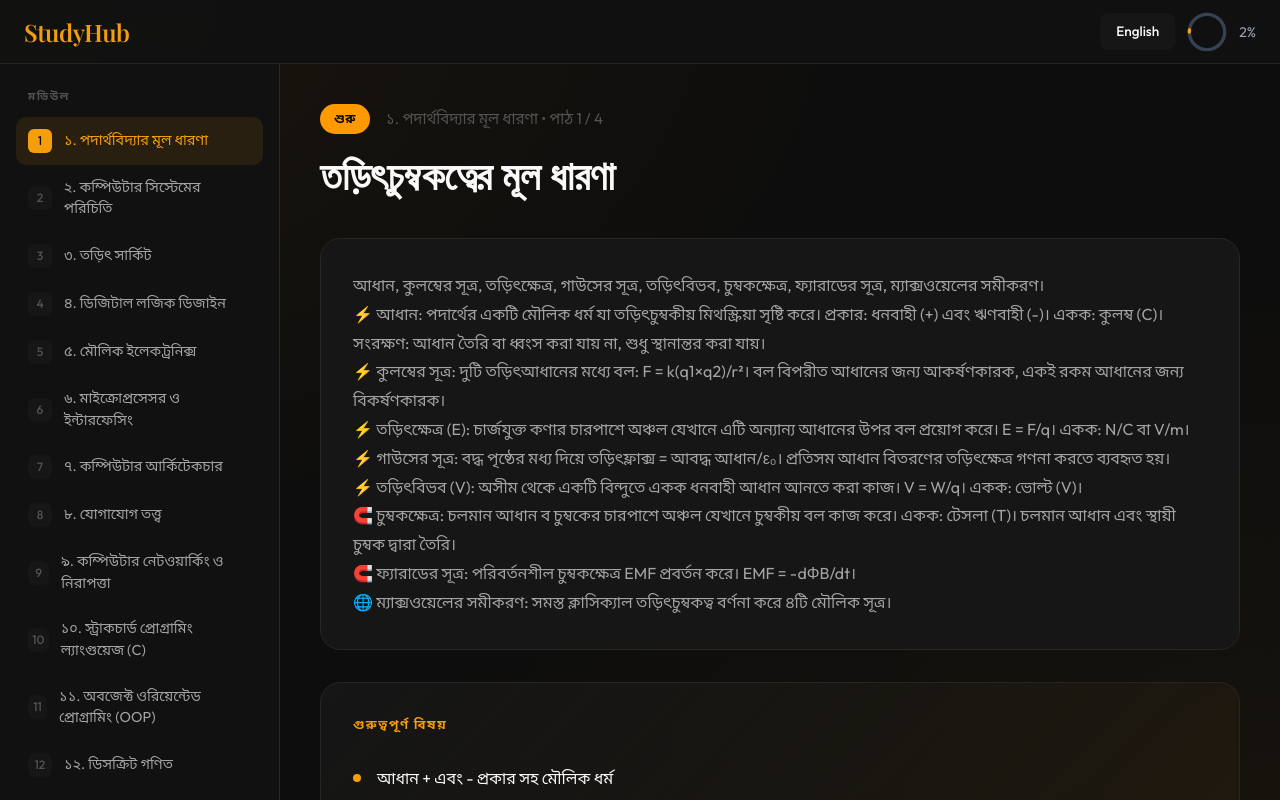
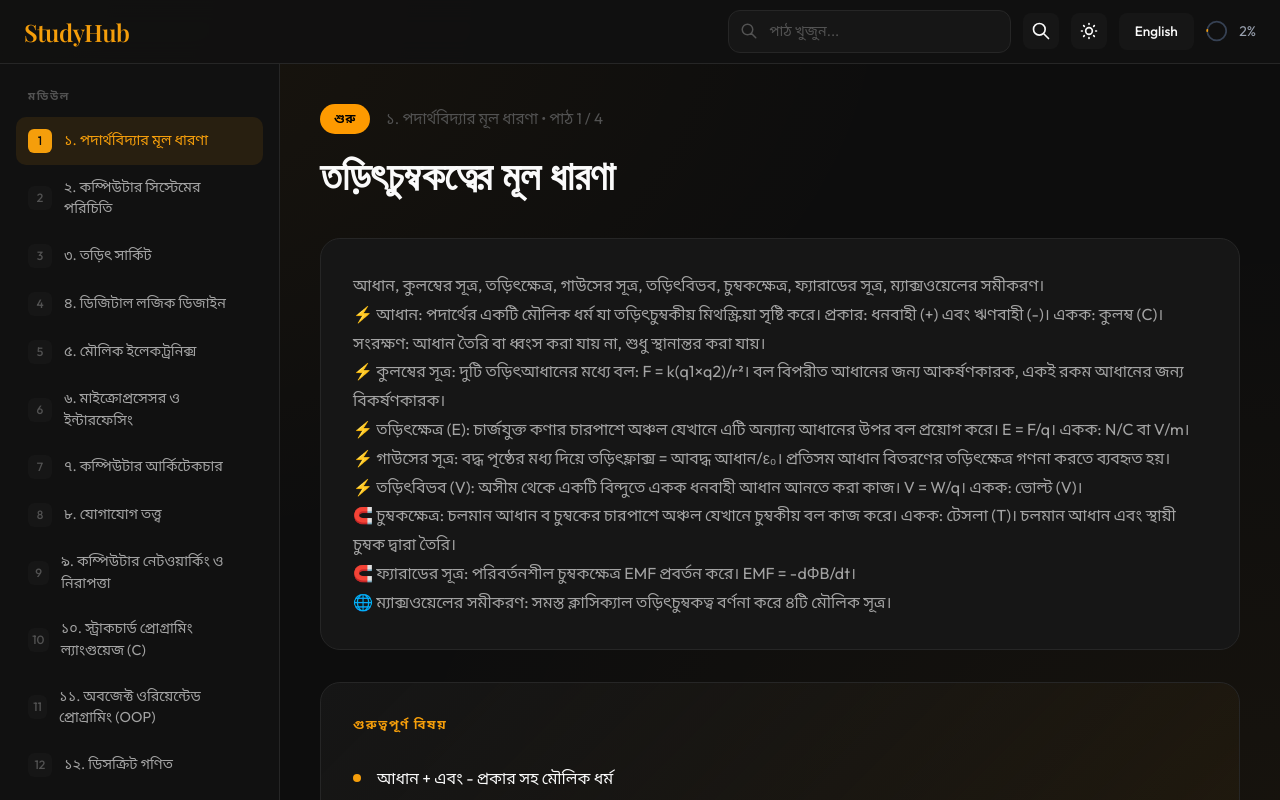
Before and after one commit to RuhulAminDSi/study-hub, a React (Vite) app in the folder study-app/: page / in a window 1280 px wide. Shown: the top 800 px of the page. Built offline with nearby package versions, Linux system fonts and the light colour scheme.

Commit message:
Add dark/light theme toggle and global search with Bengali support

```diff
--- a/study-app/src/App.tsx
+++ b/study-app/src/App.tsx
@@ -32,6 +32,10 @@ const translations = {
     copy: "Copy",
     copied: "Copied!",
     progress: "Progress",
+    search: "Search lessons...",
+    darkMode: "Dark",
+    lightMode: "Light",
+    noResults: "No results found",
   },
   bn: {
     modules: "মডিউল",
@@ -43,6 +47,10 @@ const translations = {
     copy: "কপি",
     copied: "কপি হয়েছে!",
     progress: "অগ্রগতি",
+    search: "পাঠ খুজুন...",
+    darkMode: "ডার্ক",
+    lightMode: "লাইট",
+    noResults: "কোনো ফলাফল পাওয়া যায়নি",
   }
 }
 
@@ -843,6 +851,21 @@ function App() {
   const [currentLesson, setCurrentLesson] = useState(0)
   const [sidebarOpen, setSidebarOpen] = useState(false)
   const [language, setLanguage] = useState<'en' | 'bn'>('bn')
+  const [theme, setTheme] = useState<'dark' | 'light'>('dark')
+  const [searchQuery, setSearchQuery] = useState('')
+  const [showSearch, setShowSearch] = useState(false)
+
+  const searchResults = searchQuery.length >= 2 ? modules.flatMap(m =>
+    m.lessons.filter(l =>
+      (language === 'bn' && l.titleBn ? l.titleBn : l.title).toLowerCase().includes(searchQuery.toLowerCase()) ||
+      (language === 'bn' && l.contentBn ? l.contentBn : l.content).toLowerCase().includes(searchQuery.toLowerCase())
+    ).map(l => ({
+      ...l,
+      moduleTitle: language === 'bn' && m.titleBn ? m.titleBn : m.title,
+      moduleIndex: modules.indexOf(m),
+      lessonIndex: m.lessons.indexOf(l)
+    }))
+  ).slice(0, 10) : []
 
   const t = translations[language]
 
@@ -879,7 +902,7 @@ function App() {
   }
 
   return (
-    <div className={`min-h-screen ${language === 'bn' ? 'bengali' : ''}`}>
+    <div className={`min-h-screen ${language === 'bn' ? 'bengali' : ''} ${theme === 'light' ? 'light-theme' : ''}`}>
       <div className="app-bg" />
 
       {/* Navbar */}
@@ -893,7 +916,58 @@ function App() {
           </svg>
         </button>
         <h1 className="navbar-brand">StudyHub</h1>
-        <div className="navbar-progress">
+        <div className="navbar-actions">
+          <div className="search-box">
+            <svg className="search-icon" fill="none" stroke="currentColor" viewBox="0 0 24 24">
+              <path strokeLinecap="round" strokeLinejoin="round" strokeWidth={2} d="M21 21l-6-6m2-5a7 7 0 11-14 0 7 7 0 0114 0z" />
+            </svg>
+            <input
+              type="text"
+              className="search-input"
+              placeholder={t.search}
+              value={searchQuery}
+              onChange={(e) => { setSearchQuery(e.target.value); setShowSearch(true); }}
+              onFocus={() => setShowSearch(true)}
+            />
+            {showSearch && searchQuery.length >= 2 && (
+              <div className="search-results">
+                {searchResults.length > 0 ? searchResults.map((result, i) => (
+                  <div
+                    key={i}
+                    className="search-result-item"
+                    onClick={() => { setCurrentModule(result.moduleIndex); setCurrentLesson(result.lessonIndex); setSearchQuery(''); setShowSearch(false); }}
+                  >
+                    <div className="search-result-title">{language === 'bn' && result.titleBn ? result.titleBn : result.title}</div>
+                    <div className="search-result-module">{result.moduleTitle}</div>
+                  </div>
+                )) : (
+                  <div className="search-result-item">
+                    <div className="search-result-title">{t.noResults}</div>
+                  </div>
+                )}
+              </div>
+            )}
+          </div>
+          <button onClick={() => setShowSearch(false)} className="theme-toggle">
+            <svg className="w-5 h-5" fill="none" stroke="currentColor" viewBox="0 0 24 24">
+              {showSearch ? (
+                <path strokeLinecap="round" strokeLinejoin="round" strokeWidth={2} d="M6 18L18 6M6 6l12 12" />
+              ) : (
+                <path strokeLinecap="round" strokeLinejoin="round" strokeWidth={2} d="M21 21l-6-6m2-5a7 7 0 11-14 0 7 7 0 0114 0z" />
+              )}
+            </svg>
+          </button>
+          <button onClick={() => setTheme(theme === 'dark' ? 'light' : 'dark')} className="theme-toggle" title={theme === 'dark' ? t.lightMode : t.darkMode}>
+            {theme === 'dark' ? (
+              <svg className="w-5 h-5" fill="none" stroke="currentColor" viewBox="0 0 24 24">
+                <path strokeLinecap="round" strokeLinejoin="round" strokeWidth={2} d="M12 3v1m0 16v1m9-9h-1M4 12H3m15.364 6.364l-.707-.707M6.343 6.343l-.707-.707m12.728 0l-.707.707M6.343 17.657l-.707.707M16 12a4 4 0 11-8 0 4 4 0 018 0z" />
+              </svg>
+            ) : (
+              <svg className="w-5 h-5" fill="none" stroke="currentColor" viewBox="0 0 24 24">
+                <path strokeLinecap="round" strokeLinejoin="round" strokeWidth={2} d="M20.354 15.354A9 9 0 018.646 3.646 9.75 9.75 0 0012 21.75 9.75 9.75 0 0020.354 15.354z" />
+              </svg>
+            )}
+          </button>
           <button
             onClick={() => setLanguage(language === 'en' ? 'bn' : 'en')}
             className="language-toggle"
--- a/study-app/src/index.css
+++ b/study-app/src/index.css
@@ -26,6 +26,20 @@
   --text-muted: #a3a3a3;
   --text-dim: #525252;
   --border: #262626;
+}
+
+.light-theme {
+  --bg-main: #f5f5f5;
+  --bg-sidebar: #ffffff;
+  --bg-card: #ffffff;
+  --bg-hover: #f0f0f0;
+  --accent: #f59e0b;
+  --accent-dim: #d97706;
+  --accent-glow: rgba(245, 158, 11, 0.15);
+  --text-main: #171717;
+  --text-muted: #525252;
+  --text-dim: #a3a3a3;
+  --border: #e5e5e5;
 }
 
 body {
@@ -91,6 +105,86 @@ body.bengali {
   transition: stroke-dashoffset 0.5s ease;
   transform: rotate(-90deg);
   transform-origin: 50% 50%;
+}
+
+.theme-toggle {
+  padding: 8px;
+  border-radius: 8px;
+  background: var(--bg-card);
+  color: var(--text-main);
+  cursor: pointer;
+  transition: all 0.2s;
+}
+
+.theme-toggle:hover {
+  background: var(--accent);
+  color: var(--bg-main);
+}
+
+.search-box {
+  position: relative;
+  width: 100%;
+  max-width: 400px;
+}
+
+.search-input {
+  width: 100%;
+  padding: 10px 16px 10px 40px;
+  border-radius: 12px;
+  background: var(--bg-card);
+  border: 1px solid var(--border);
+  color: var(--text-main);
+  font-size: 0.9rem;
+}
+
+.search-input::placeholder {
+  color: var(--text-dim);
+}
+
+.search-input:focus {
+  outline: none;
+  border-color: var(--accent);
+}
+
+.search-results {
+  position: absolute;
+  top: 100%;
+  left: 0;
+  right: 0;
+  background: var(--bg-card);
+  border: 1px solid var(--border);
+  border-radius: 12px;
+  margin-top: 8px;
+  max-height: 300px;
+  overflow-y: auto;
+  z-index: 1000;
+  box-shadow: 0 10px 40px rgba(0,0,0,0.3);
+}
+
+.search-result-item {
+  padding: 12px 16px;
+  cursor: pointer;
+  border-bottom: 1px solid var(--border);
+  transition: background 0.2s;
+}
+
+.search-result-item:last-child {
+  border-bottom: none;
+}
+
+.search-result-item:hover {
+  background: var(--bg-hover);
+}
+
+.search-result-title {
+  font-weight: 500;
+  color: var(--text-main);
+  margin-bottom: 4px;
+}
+
+.search-result-module {
+  font-size: 0.75rem;
+  color: var(--text-dim);
 }
 
 /* Sidebar */
@@ -396,6 +490,23 @@ body.bengali {
   color: var(--bg-main);
 }
 
+.navbar-actions {
+  display: flex;
+  align-items: center;
+  gap: 12px;
+  margin-left: auto;
+}
+
+.search-icon {
+  position: absolute;
+  left: 12px;
+  top: 50%;
+  transform: translateY(-50%);
+  width: 18px;
+  height: 18px;
+  color: var(--text-dim);
+}
+
 @media (max-width: 640px) {
   .language-toggle {
     padding: 6px 12px;
```
